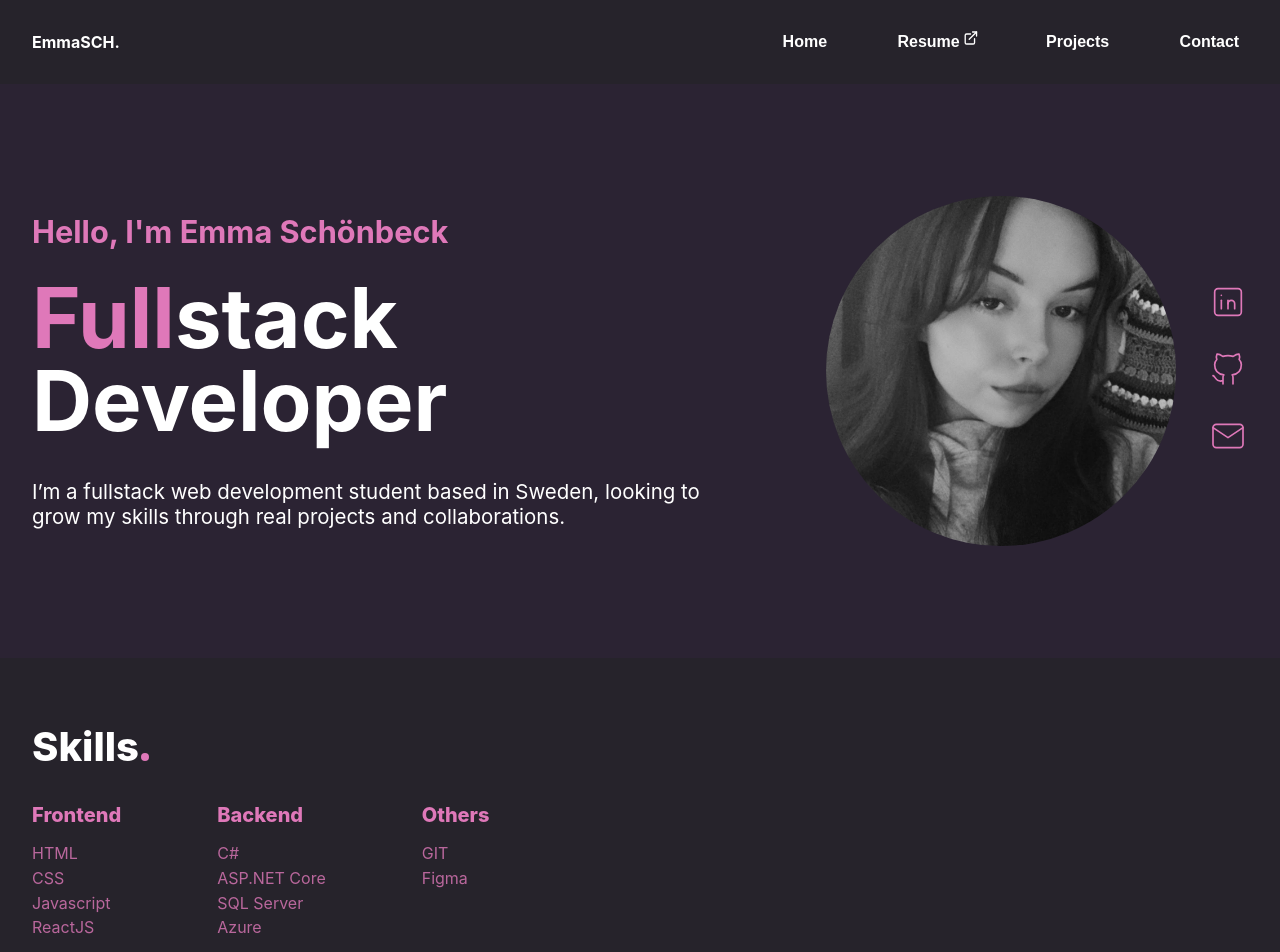
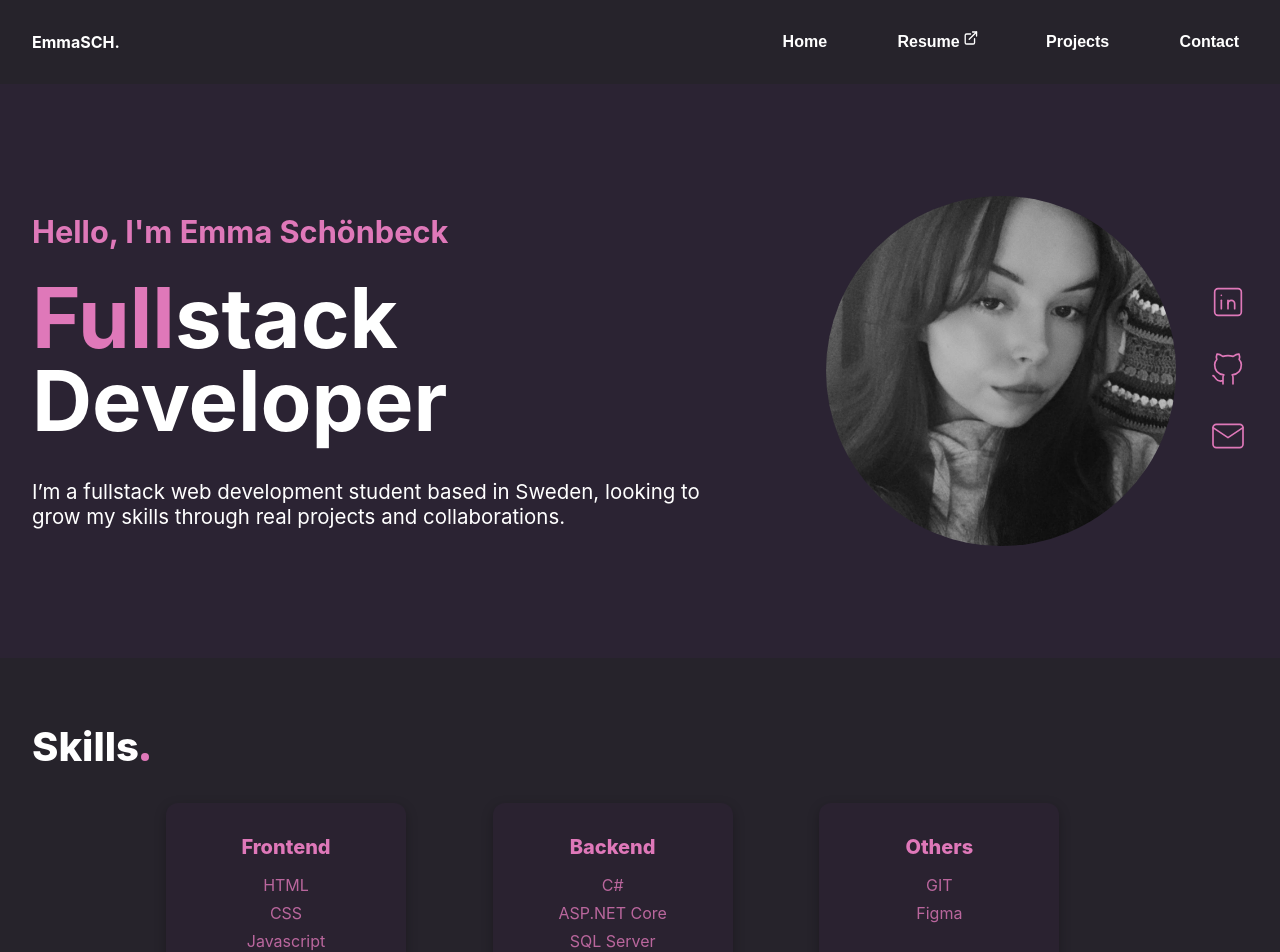
Before and after one commit to emmaschonbeck/Portfolio-react, a React (Vite) app: page / in a window 1280 px wide. Shown: the top 952 px of the page. Built offline with nearby package versions, Linux system fonts and the light colour scheme.

Commit message:
Small design fixes.

```diff
--- a/src/App.css
+++ b/src/App.css
@@ -263,17 +263,38 @@ body {
 }
 
 .skills-columns {
-  display: flex;
-  justify-content: flex-start;
-  align-items: flex-start;
-  gap: 6rem;
-  margin-top: 2rem;
+   display: grid;
+  grid-template-columns: repeat(auto-fit, minmax(260px, 1fr));
+  gap: 2rem;
+  max-width: 980px;
+  margin: 2rem auto 0;
+  padding: 0 1rem;
 }
 
 .skills-categories {
   display: flex;
   flex-direction: column;
   gap: .7rem;
+  background: #2a2230;
+  padding: 2rem;
+  border-radius: 12px;
+  width: 240px;
+  text-align: center;
+  box-shadow: 0 4px 12px rgba(0,0,0,0.25);
+  transition: transform 0.3s ease, box-shadow 0.3s ease;
+  opacity: 0;
+  transform: translateY(20px);
+  transition: all 0.6s ease;
+  overflow: hidden;
+}
+
+.skills-categories.visible {
+  opacity: 1;
+  transform: translateY(0);
+}
+
+.skills-categories:hover {
+  background: linear-gradient(145deg, #2a2230, #32263a);
 }
 
 .skills-categories h3 {
@@ -285,7 +306,7 @@ body {
 .skills {
   display: flex;
   flex-direction: column;
-  gap: .3rem;
+  gap: .5rem;
   margin-top: .3rem;
   font-size: 1rem;
   color: var(--text-color-pink-opacity);
--- a/src/components/Skills.jsx
+++ b/src/components/Skills.jsx
@@ -7,7 +7,7 @@ const Skills = () => {
             <span className='highlight2'>Skills</span>
       </h1>
       <div className='skills-columns'>
-            <div className='skills-categories'>
+            <div className='skills-categories visible'>
                   <h3>Frontend</h3>
                   <div className='skills'>
                         <p>HTML</p>
@@ -16,7 +16,7 @@ const Skills = () => {
                         <p>ReactJS</p>
                   </div>
             </div>
-            <div className='skills-categories'>
+            <div className='skills-categories visible'>
                   <h3>Backend</h3>
                   <div className='skills'>
                         <p>C#</p>
@@ -25,7 +25,7 @@ const Skills = () => {
                         <p>Azure</p>
                   </div>
             </div>
-            <div className='skills-categories'>
+            <div className='skills-categories visible'>
                   <h3>Others</h3>
                   <div className='skills'>
                         <p>GIT</p>
```
